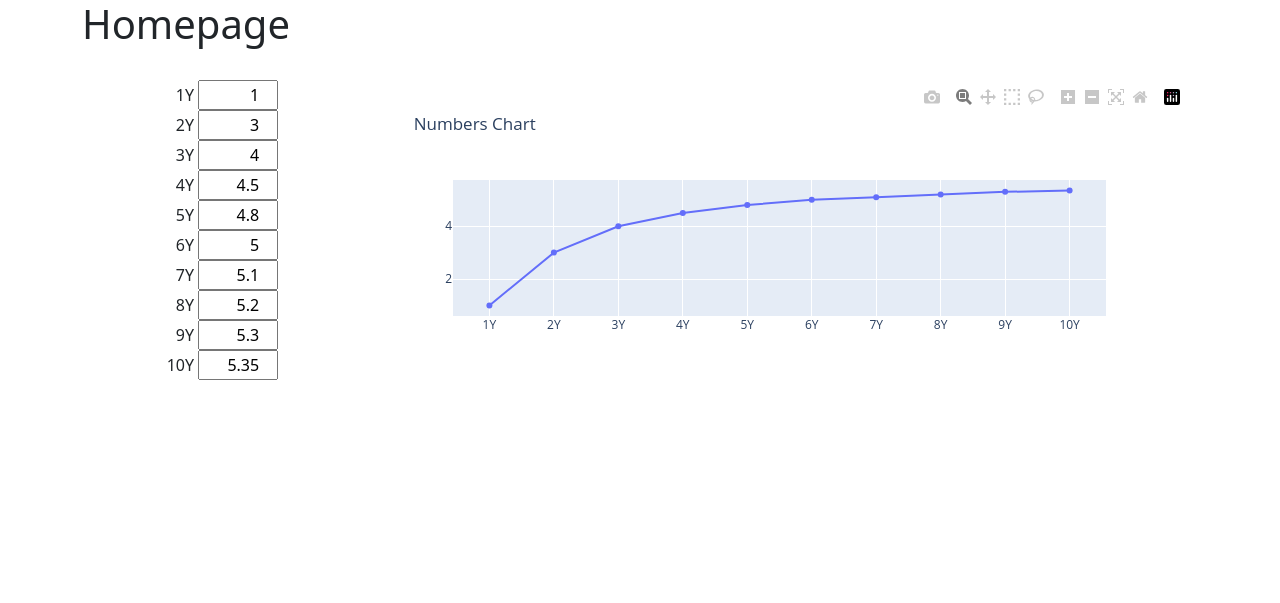
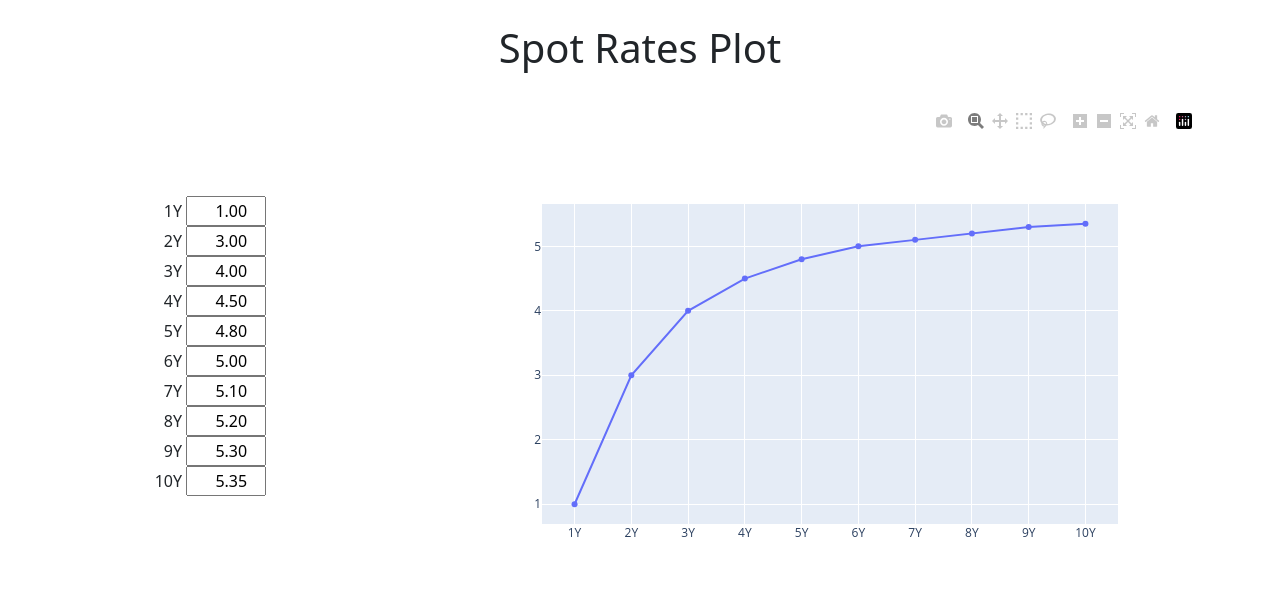
Before and after one commit to machib77/simpleplot, a Django app: page / in a window 1280 px wide. Shown: the top 603 px of the page. Run offline with Django 5.2, Linux system fonts and the light colour scheme; some libraries are stand-ins or nearby versions.

Commit message:
more css style

```diff
--- a/simpleplot/views.py
+++ b/simpleplot/views.py
@@ -39,7 +39,7 @@ class ChartGeneratorView(View):
                 mode="lines+markers",
             )
         ]
-        layout = go.Layout(title="Numbers Chart")
+        layout = go.Layout()
         fig = go.Figure(data=data, layout=layout)
 
         chart = fig.to_html(full_html=False, include_plotlyjs=False)
--- a/static/css/base.css
+++ b/static/css/base.css
@@ -1,7 +1,3 @@
-header h1 a {
-    color: red;
-    }
-
 label {
     display: inline-block;
     width: 100px;
@@ -14,3 +10,19 @@ input {
     width: 80px;
     text-align: right;
     }
+
+.graph-grid {
+    height: 500px;
+    /* display: flex; */
+    align-items: center;
+    /* border: 2px solid black; */
+    }
+
+.show-border {
+    border: 2px solid black;
+}
+
+.centered {
+    text-align: center;
+    /* display: inline-block;  */
+  }
--- a/static/js/initial.js
+++ b/static/js/initial.js
@@ -14,8 +14,8 @@ function initialRates() {
     }
 
     for (let key in init_obj) {
-        console.log(`Key: ${key}, Value: ${init_obj[key]}`)
-        document.getElementById(key).value = init_obj[key];
+        // console.log(`Key: ${key}, Value: ${parseFloat(init_obj[key]).toFixed(2)}`)
+        document.getElementById(key).value = parseFloat(init_obj[key]).toFixed(2);
     }
 
 
--- a/templates/base.html
+++ b/templates/base.html
@@ -13,7 +13,7 @@
         <header>
             {% comment %} <h1><a href="{% url 'home' %}">Curve Maker</a></h1> {% endcomment %}
         </header>
-    <div class="container">
+    <div>
         {% block content %}
         {% endblock content %}
     </div>
--- a/templates/home.html
+++ b/templates/home.html
@@ -1,16 +1,17 @@
 {% extends "base.html" %}
 {% load static %}
 {% block content %}
-    <h1>Homepage</h1>
     <br>
+    <div class="centered">
+        <h1>Spot Rates Plot</h1>
+        <br>
+    </div>
 
     <div class="container">
-        <div class="row">
-            <div class="col-md-3">
-                <form id="data-form">
+        <div class="row graph-grid">
+            <div class="col">
+                <form id="data-form" class="">
                     {% csrf_token %}
-
-                    <div>
                     <label for="1Y">1Y</label>
                     <input step="0.01" type="number" hx-post="{% url 'generate_chart' %}" hx-trigger="change" hx-target="#chart-container" name="1Y" id="1Y">
                     <br>
@@ -40,11 +41,14 @@
                     <br>
                     <label for="10Y">10Y</label>
                     <input step="0.01" type="number" hx-post="{% url 'generate_chart' %}" hx-trigger="change" hx-target="#chart-container" name="10Y" id="10Y">
-                    </div>
                 </form>
             </div>
 
-            <div class="col-md-9" id="chart-container">
+            <div class="col-8">
+                <div id="chart-container">
+            </div>
+
+
             </div>
         </div>
 
```
Lines whose indentation alone changed are shown as unchanged.
